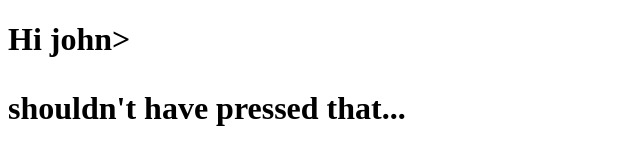
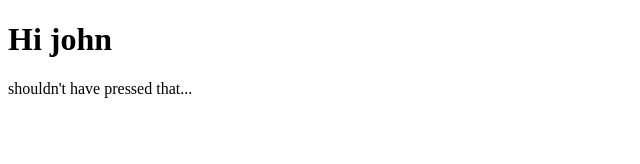
Before and after one commit to Hugo-Barry/Hugo-Barry.github.io, a plain HTML site: page index.html in a window 1280 px wide. Shown: the whole page, without its empty margins (0-640 px from the left). Drawn offline with Linux system fonts and the light colour scheme.

Commit message:
edited to the correct tag

```diff
--- a/index.html
+++ b/index.html
@@ -1,7 +1,7 @@
 <!DOCTYPE html>
 <html>
 <body>
-<h1> Hi john>
+<h1> Hi john </h1>
 <p> shouldn't have pressed that... </p>
 </body>
 </html>
```
